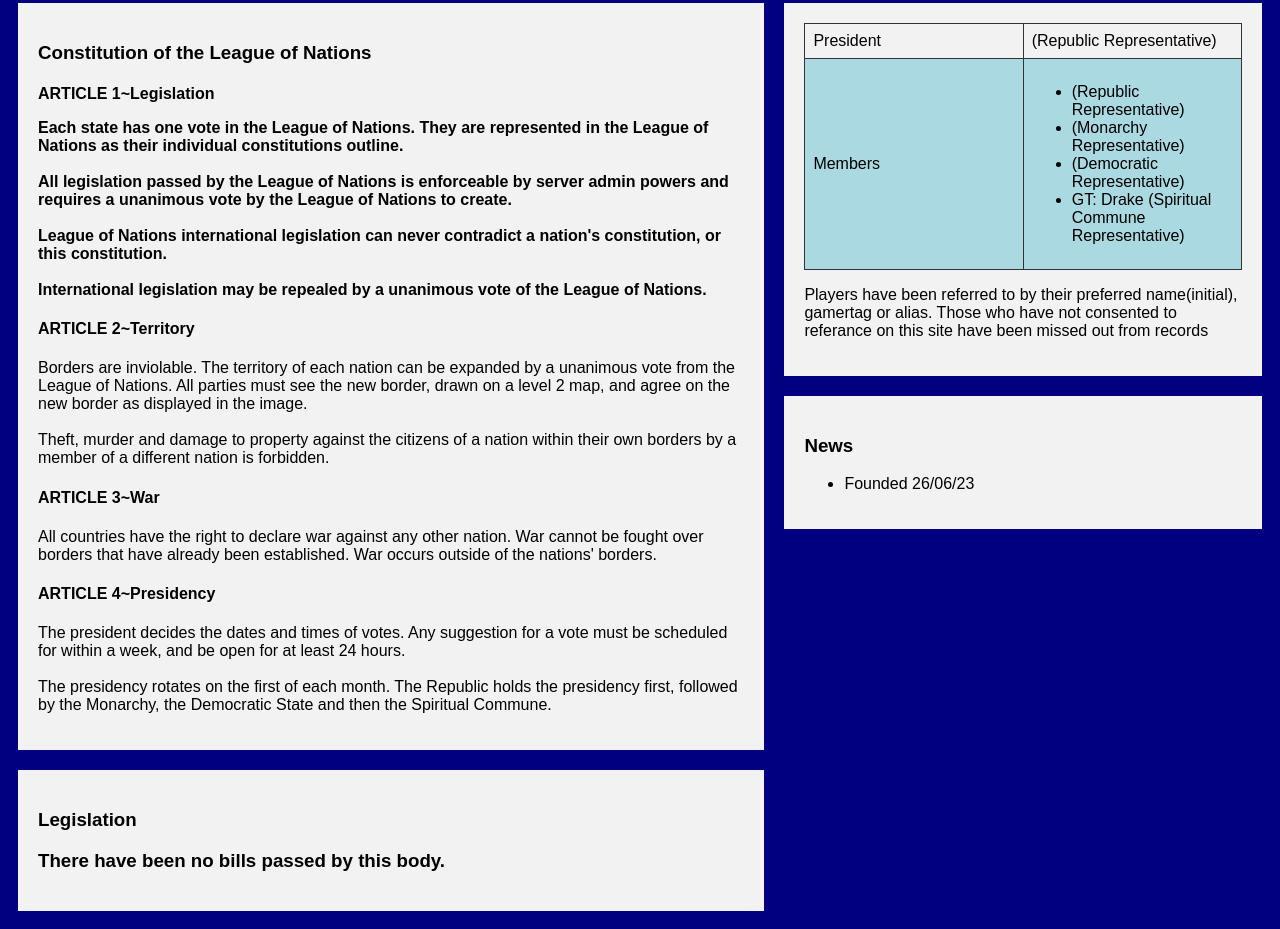
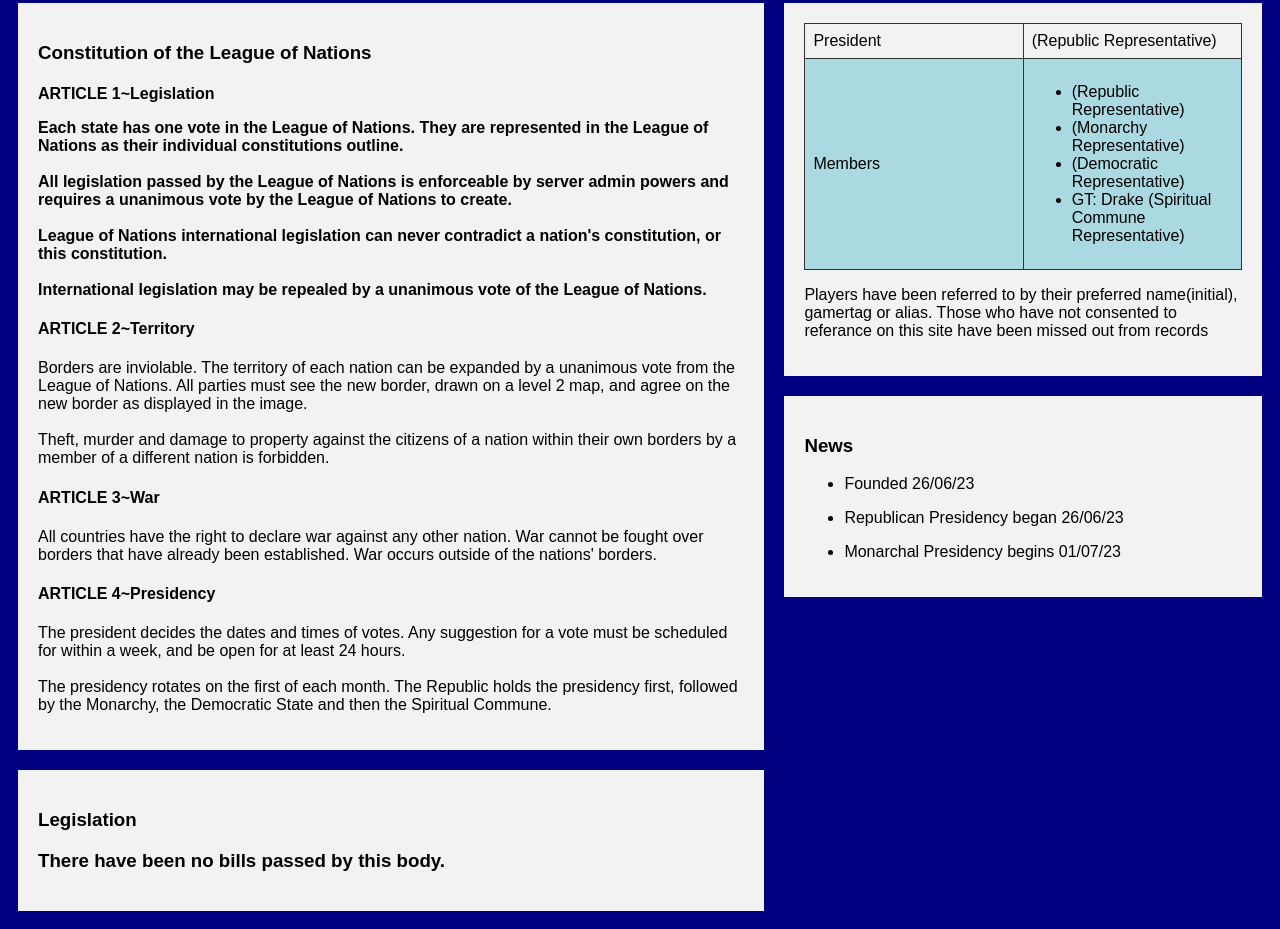
Before and after one commit to Samsonator2000/Milifandom-2010, a plain HTML site: page index.html in a window 1280 px wide. Shown: the part 428-1357 px from the top of the page. Drawn offline with Linux system fonts and the light colour scheme.

Commit message:
added some LON news

```diff
--- a/index.html
+++ b/index.html
@@ -100,6 +100,8 @@
       <h3>News</h3>
       <ul>
         <li><p>Founded 26/06/23</p></li>
+        <li><p>Republican Presidency began 26/06/23</p></li>
+        <li><p>Monarchal Presidency begins 01/07/23</p></li>
       </ul>
     </div>
   </div>
```
